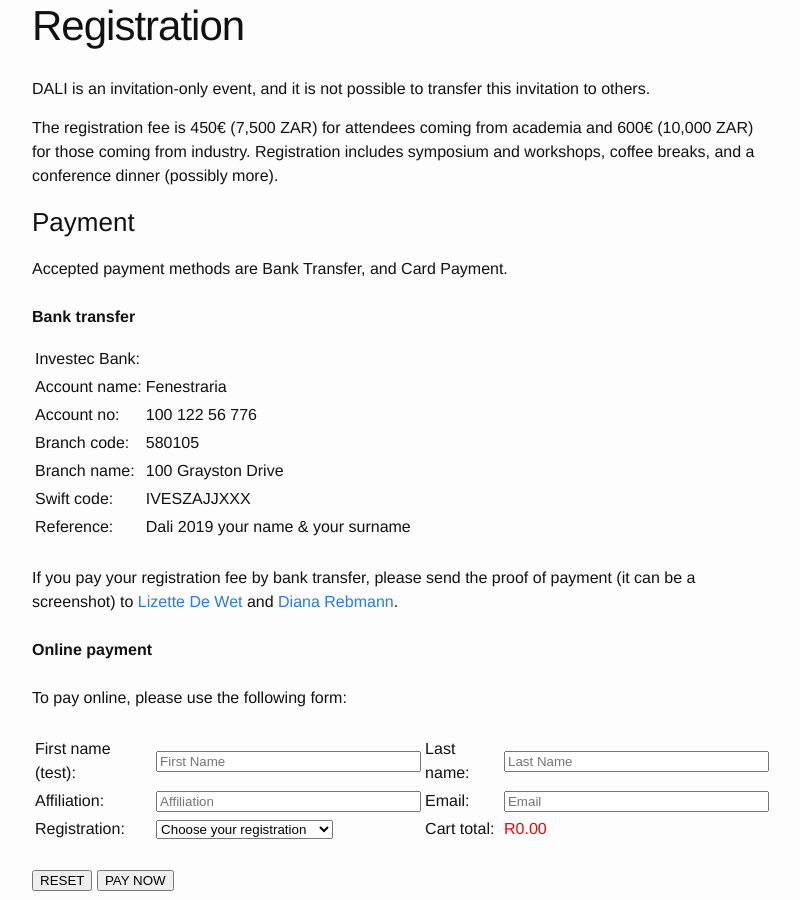
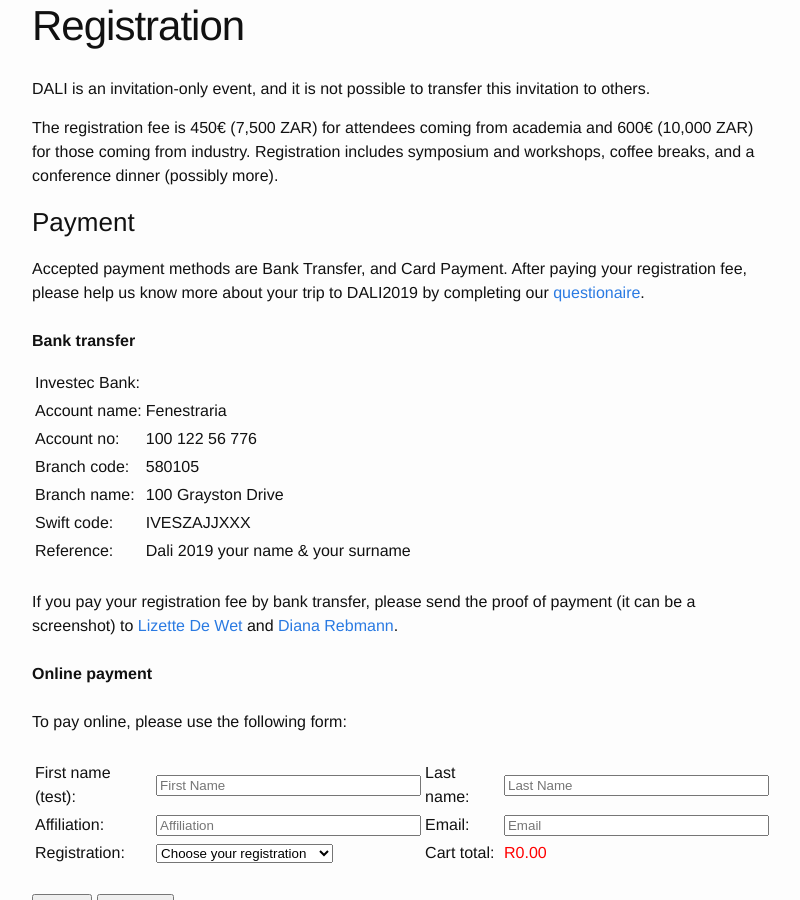
Before and after one commit to dalimeeting/dalimeeting.github.io, a Jekyll site: the page built from registration.html, in a window 1280 px wide and 900 px high, scrolled down 489 px. Shown: the whole window, without its empty margins (238-1038 px from the left). Built offline with Jekyll 4.4.1, drawn with Linux system fonts in a browser that asks for light colours.

Commit message:
Update registration.html

```diff
--- a/_layouts/registration.html
+++ b/_layouts/registration.html
@@ -10,7 +10,7 @@
 
   <h3>Payment</h3>
 
-  <p>Accepted payment methods are Bank Transfer, and Card Payment.
+  <p>Accepted payment methods are Bank Transfer, and Card Payment. After paying your registration fee, please help us know more about your trip to DALI2019 by completing our <a href="https://goo.gl/forms/IRvQzsEpiCE44GHk1" target="_blank">questionaire</a>.
     <br><br>
 
   <strong>Bank transfer</strong>
```
